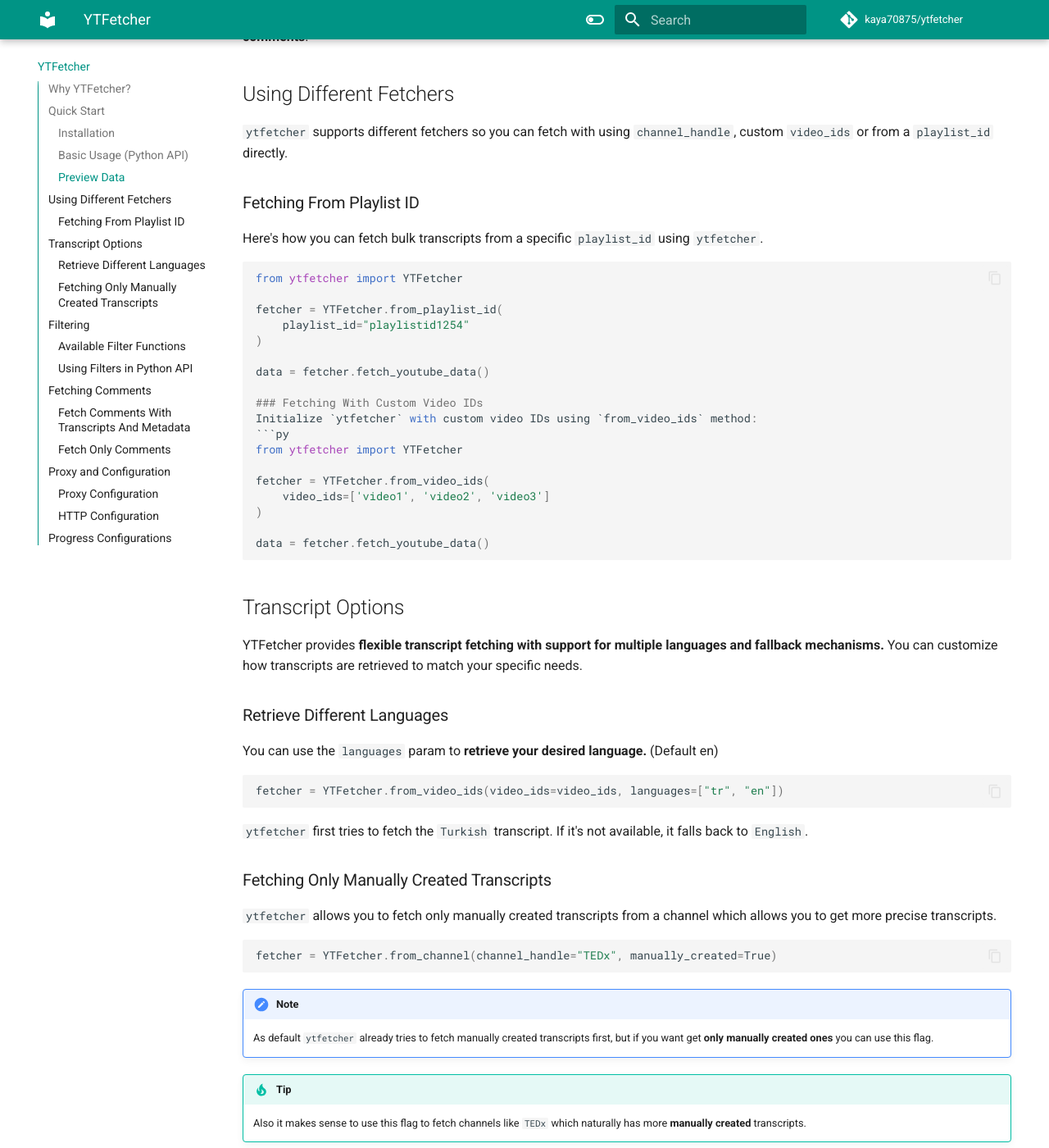
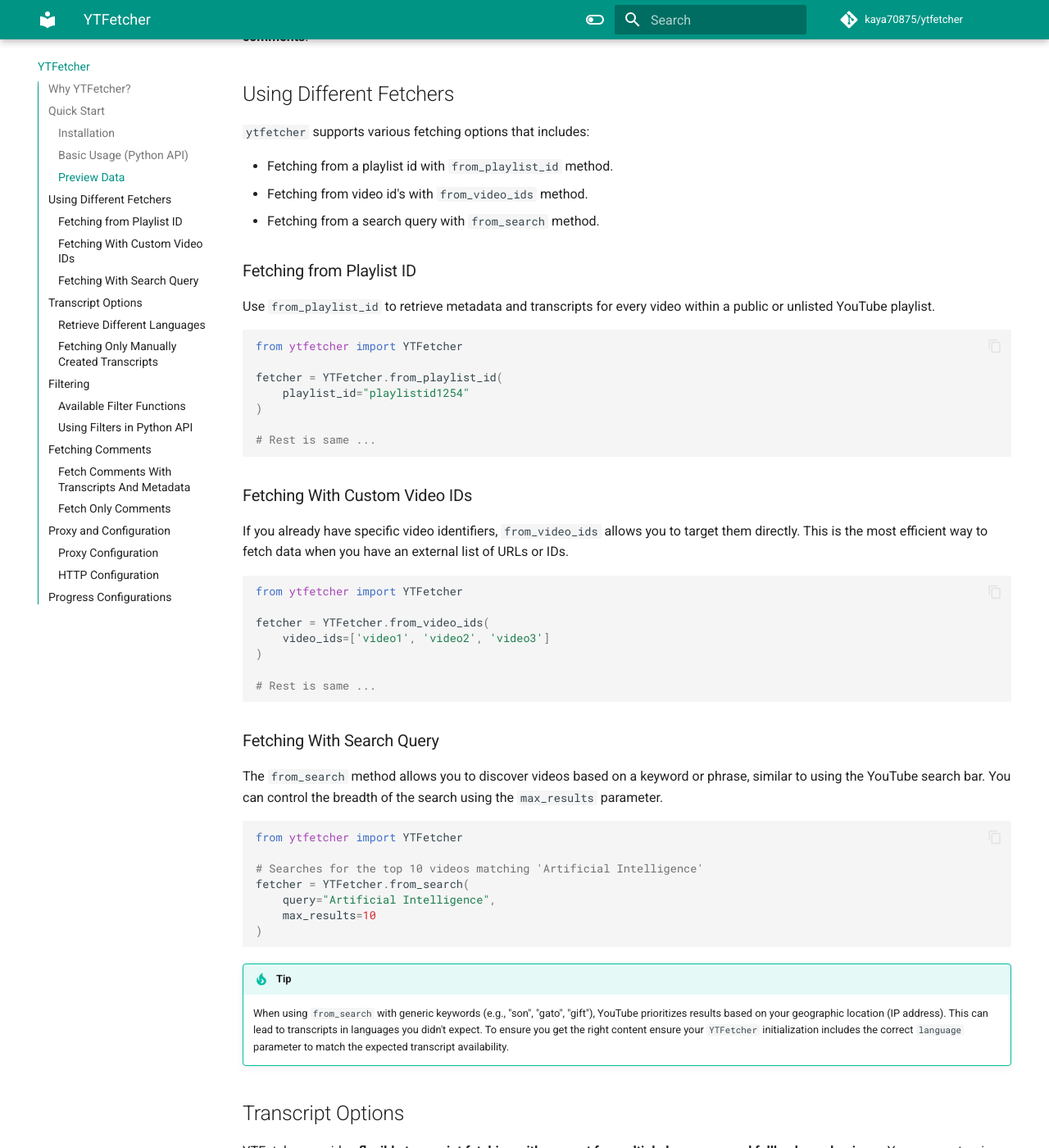
Before and after one commit to kaya70875/ytfetcher, an MkDocs documentation site: the page built from docs/index.md, in a window 1280 px wide and 1400 px high, scrolled down 2105 px. Shown: the whole window at 82% size. Built offline with MkDocs 1.6.1 and Material for MkDocs 9.7.7, drawn with Linux system fonts in a browser that asks for light colours; comment, search, counter and statistics services are not loaded.

Commit message:
docs: add search method docs

````diff
--- a/docs/index.md
+++ b/docs/index.md
@@ -85,31 +85,60 @@
 This will preview the first 4 results of the data in a **beautifully formatted terminal view, including metadata, transcript snippets, and comments**.
 
 ## Using Different Fetchers
-`ytfetcher` supports different fetchers so you can fetch with using `channel_handle`, custom `video_ids` or from a `playlist_id` directly.
 
-### Fetching From Playlist ID
+`ytfetcher` supports various fetching options that includes:
 
-Here's how you can fetch bulk transcripts from a specific `playlist_id` using `ytfetcher`.
-```py
+- Fetching from a playlist id with `from_playlist_id` method.
+- Fetching from video id's with `from_video_ids` method.
+- Fetching from a search query with `from_search` method.
+
+### Fetching from Playlist ID
+
+Use `from_playlist_id` to retrieve metadata and transcripts for every video within a public or unlisted YouTube playlist.
+
+```python
 from ytfetcher import YTFetcher
 
 fetcher = YTFetcher.from_playlist_id(
     playlist_id="playlistid1254"
 )
 
-data = fetcher.fetch_youtube_data()
+# Rest is same ...
+```
 
 ### Fetching With Custom Video IDs
-Initialize `ytfetcher` with custom video IDs using `from_video_ids` method:
-```py
+
+If you already have specific video identifiers, `from_video_ids` allows you to target them directly.
+This is the most efficient way to fetch data when you have an external list of URLs or IDs.
+
+```python
 from ytfetcher import YTFetcher
 
 fetcher = YTFetcher.from_video_ids(
     video_ids=['video1', 'video2', 'video3']
 )
 
-data = fetcher.fetch_youtube_data()
+# Rest is same ...
 ```
+
+### Fetching With Search Query
+
+The `from_search` method allows you to discover videos based on a keyword or phrase, similar to using the YouTube search bar. You can control the breadth of the search using the `max_results` parameter.
+
+```py
+from ytfetcher import YTFetcher
+
+# Searches for the top 10 videos matching 'Artificial Intelligence'
+fetcher = YTFetcher.from_search(
+    query="Artificial Intelligence",
+    max_results=10
+)
+```
+
+!!! Tip
+    When using `from_search` with generic keywords (e.g., "son", "gato", "gift"), YouTube prioritizes results based on your geographic location (IP address). This can lead to transcripts in languages you didn't expect.
+    To ensure you get the right content ensure your `YTFetcher` initialization includes the correct `language` parameter to match the expected transcript availability.
+
 
 ## Transcript Options
 
````
